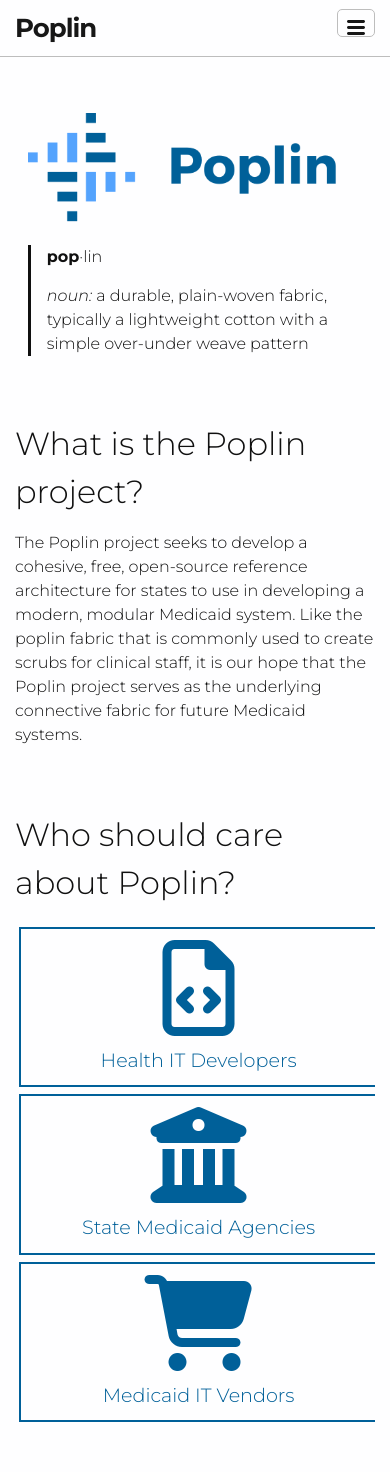
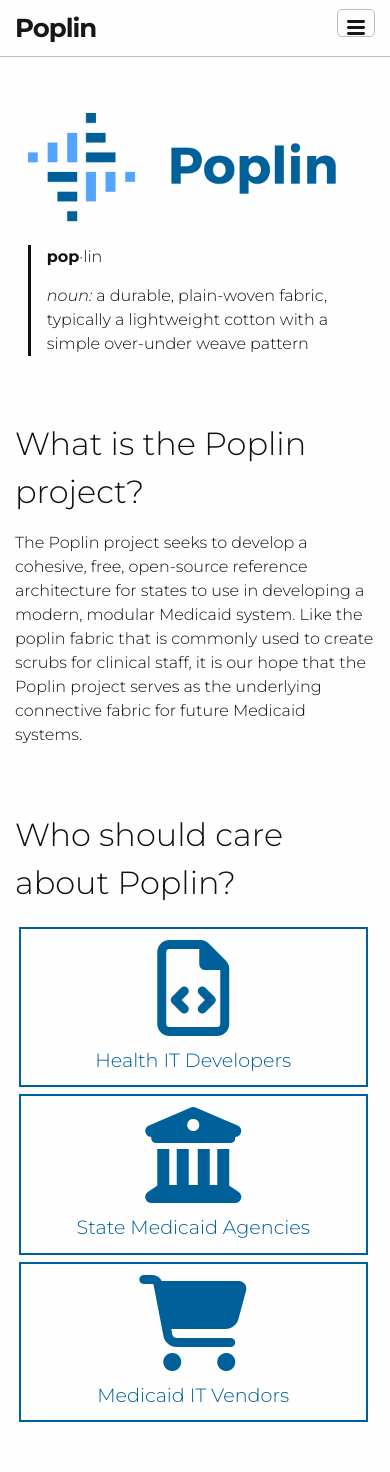
Before and after one commit to MITA-Governance-Board/Poplin, a Jekyll site: the page built from index.html, in a window 390 px wide. Built offline with Jekyll 4.4.1, drawn with Linux system fonts in a browser that asks for light colours; nearby versions of some CDN libraries.

Commit message:
Button width fix for mobile browsers

```diff
--- a/_sass/_theme.scss
+++ b/_sass/_theme.scss
@@ -35,7 +35,7 @@
       margin-bottom: 10px;
     }
     @include media-query($on-palm) {
-      width: 100%;
+      width: 97%;
     }
   }
 }
```
